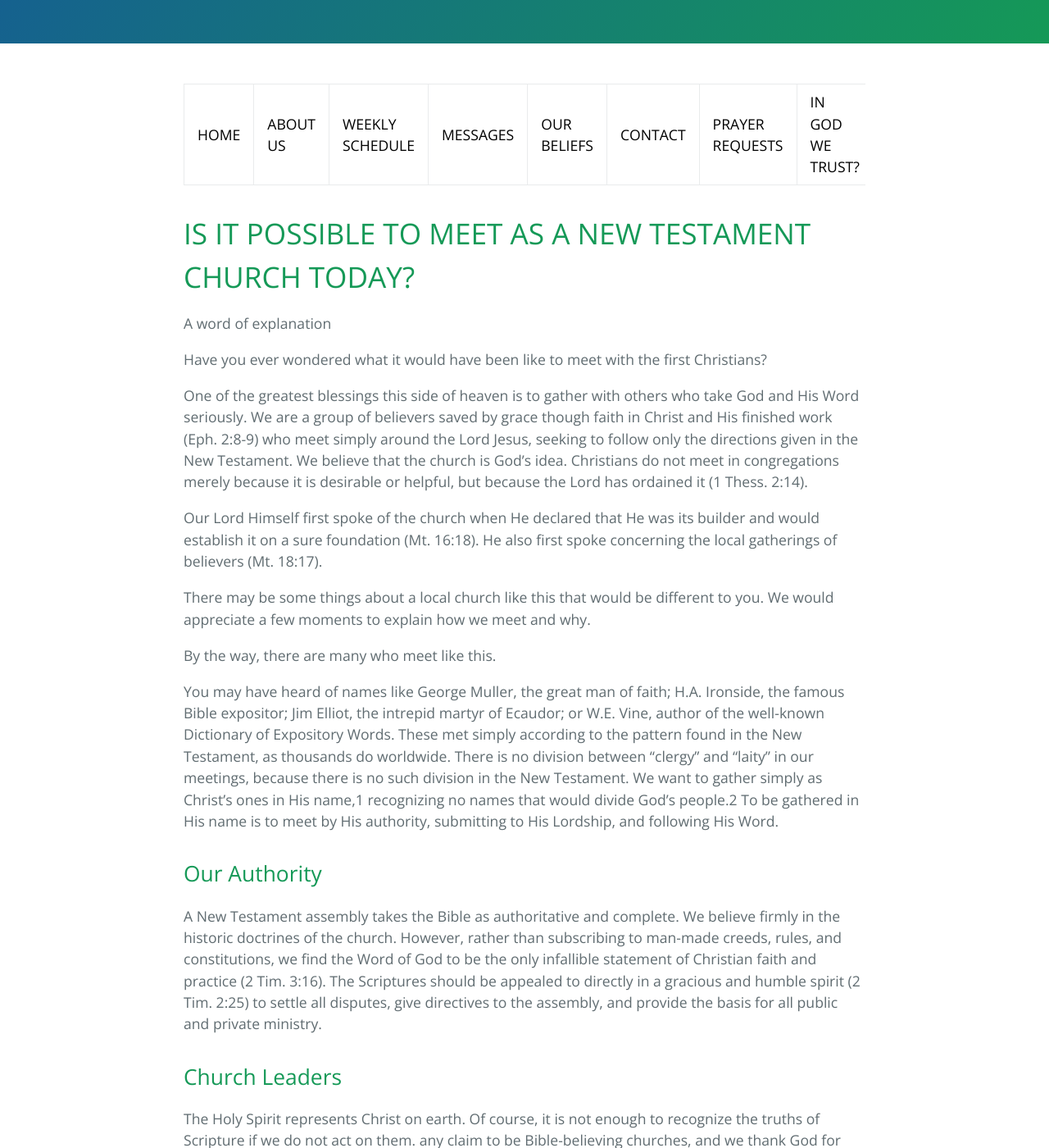
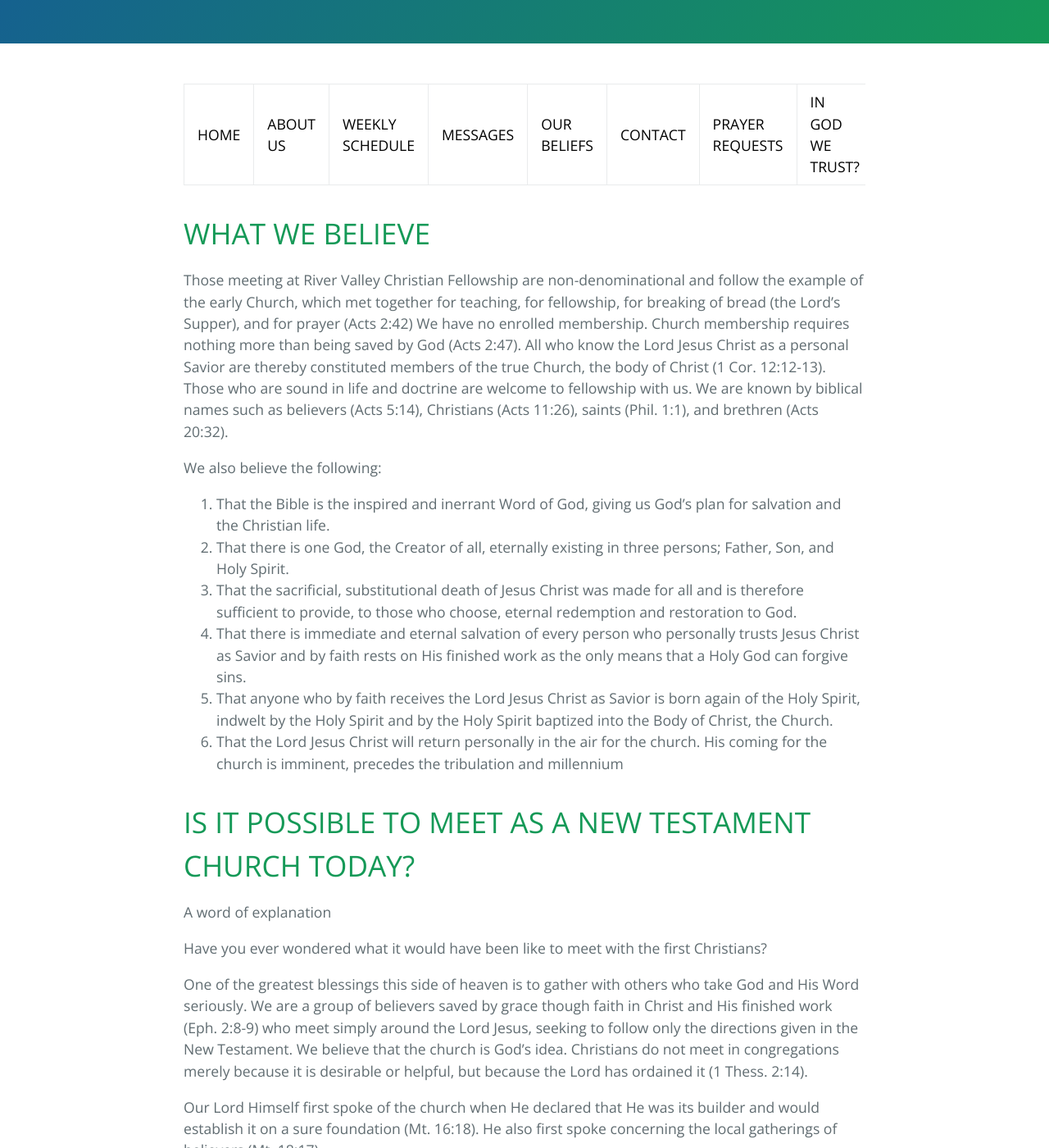
Before and after one commit to RiverValleyChristianFellowship/rvcf.github.io, a Jekyll site: the page built from about.md, in a window 1280 px wide and 1400 px high, scrolled down 418 px. Shown: the whole window at 82% size. Built offline with Jekyll 4.4.1, drawn with Linux system fonts in a browser that asks for light colours; our own code applies the rules of GitHub Pages for plain Markdown files.

Commit message:
statement on about

```diff
--- a/about.md
+++ b/about.md
@@ -1,5 +1,18 @@
 
 {% include head.html %}
+
+# [](#header-1) WHAT WE BELIEVE
+Those meeting at River Valley Christian Fellowship are non-denominational and follow the example of the early Church, which met together for teaching, for fellowship, for breaking of bread (the Lord’s Supper), and for prayer (Acts 2:42) We have no enrolled membership. Church membership requires nothing more than being saved by God (Acts 2:47). All who know the Lord Jesus Christ as a personal Savior are thereby constituted members of the true Church, the body of Christ (1 Cor. 12:12-13). Those who are sound in life and doctrine are welcome to fellowship with us. We are known by biblical names such as believers (Acts 5:14), Christians (Acts 11:26), saints (Phil. 1:1), and brethren (Acts 20:32).
+
+We also believe the following:
+
+1. That the Bible is the inspired and inerrant Word of God, giving us God’s plan for salvation and the Christian life.
+2. That there is one God, the Creator of all, eternally existing in three persons; Father, Son, and Holy Spirit.
+3. That the sacrificial, substitutional death of Jesus Christ was made for all and is therefore sufficient to provide, to those who choose, eternal redemption and restoration to God.
+4. That there is immediate and eternal salvation of every person who personally trusts Jesus Christ as Savior and by faith rests on His finished work as the only means that a Holy God can forgive sins.
+5. That anyone who by faith receives the Lord Jesus Christ as Savior is born again of the Holy Spirit, indwelt by the Holy Spirit and by the Holy Spirit baptized into the Body of Christ, the Church.
+6. That the Lord Jesus Christ will return personally in the air for the church. His coming for the church is imminent, precedes the tribulation and millennium
+
 
 # [](#header-1) IS IT POSSIBLE TO MEET AS A NEW TESTAMENT CHURCH TODAY?
 
```
